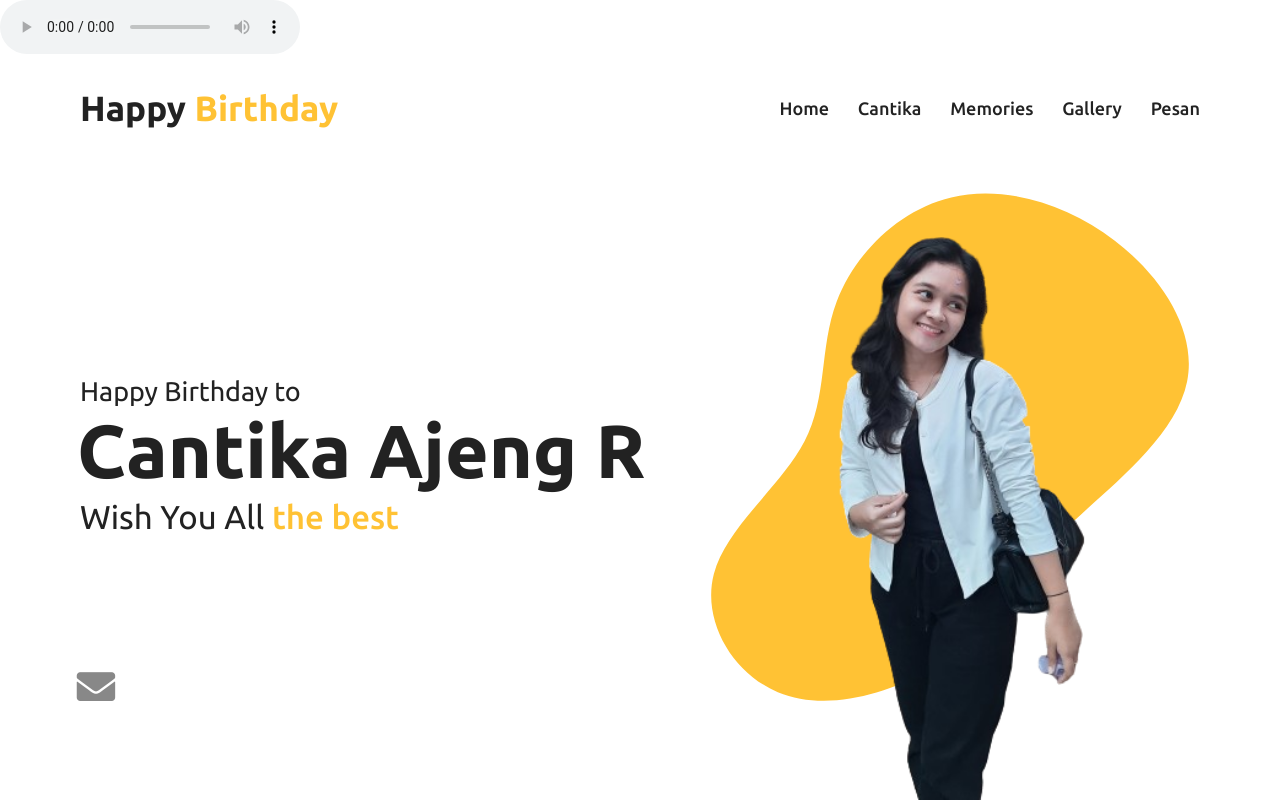
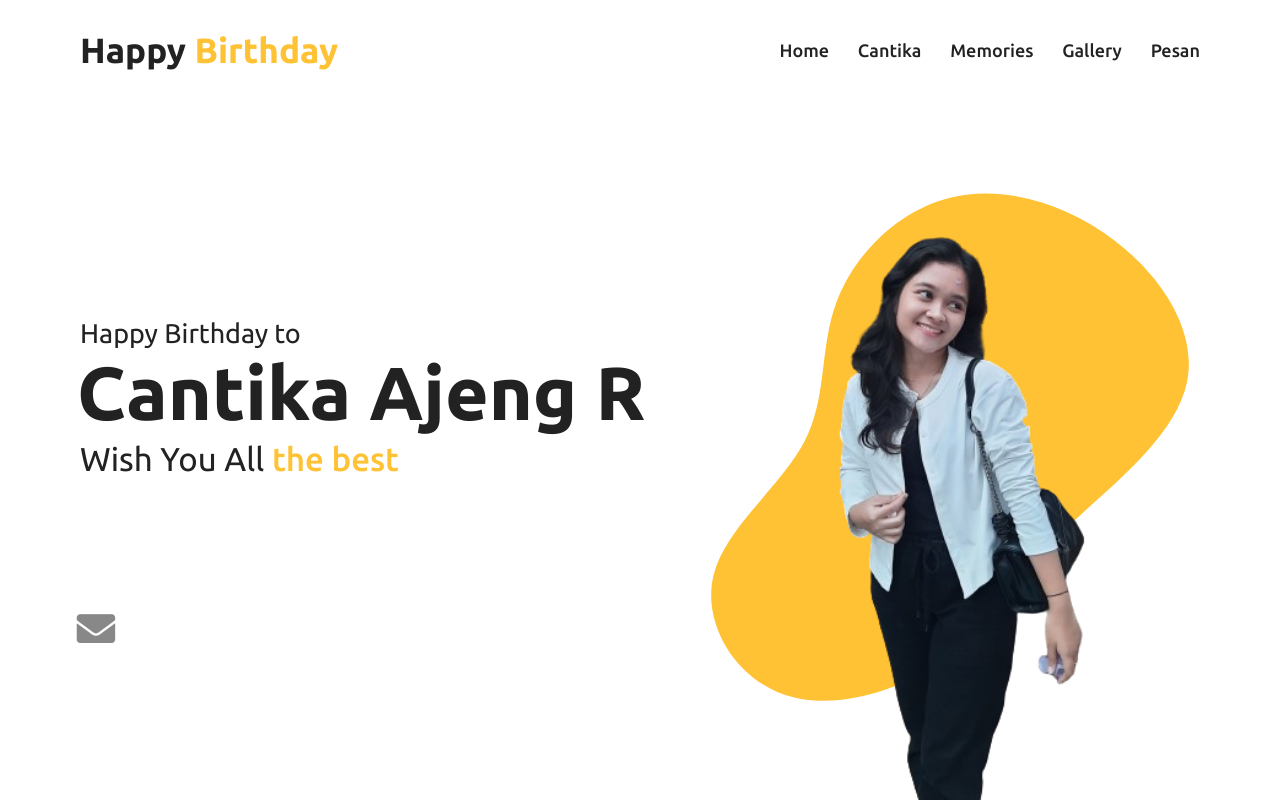
Before and after one commit to can-birthday/can-birthday.github-io, a plain HTML site: page index.html in a window 1280 px wide. Shown: the top 802 px of the page. Drawn offline with nearby package versions, Linux system fonts and the light colour scheme.

Commit message:
fix audio

```diff
--- a/index.html
+++ b/index.html
@@ -15,7 +15,8 @@
   </head>
   <body>
     <!-- Audio -->
-    <audio autoplay controls>
+    <iframe src="audio/silence.mp3" allow="autoplay" id="audio" style="display:none"></iframe>
+    <audio id="player" preload="auto" autoplay loop>
       <source src="audio/audio.mp3" type="audio/mpeg" />
       Pake chrome coba deh biar musiknya jalan
     </audio>
```
Also changed, not shown: 1 other file.
